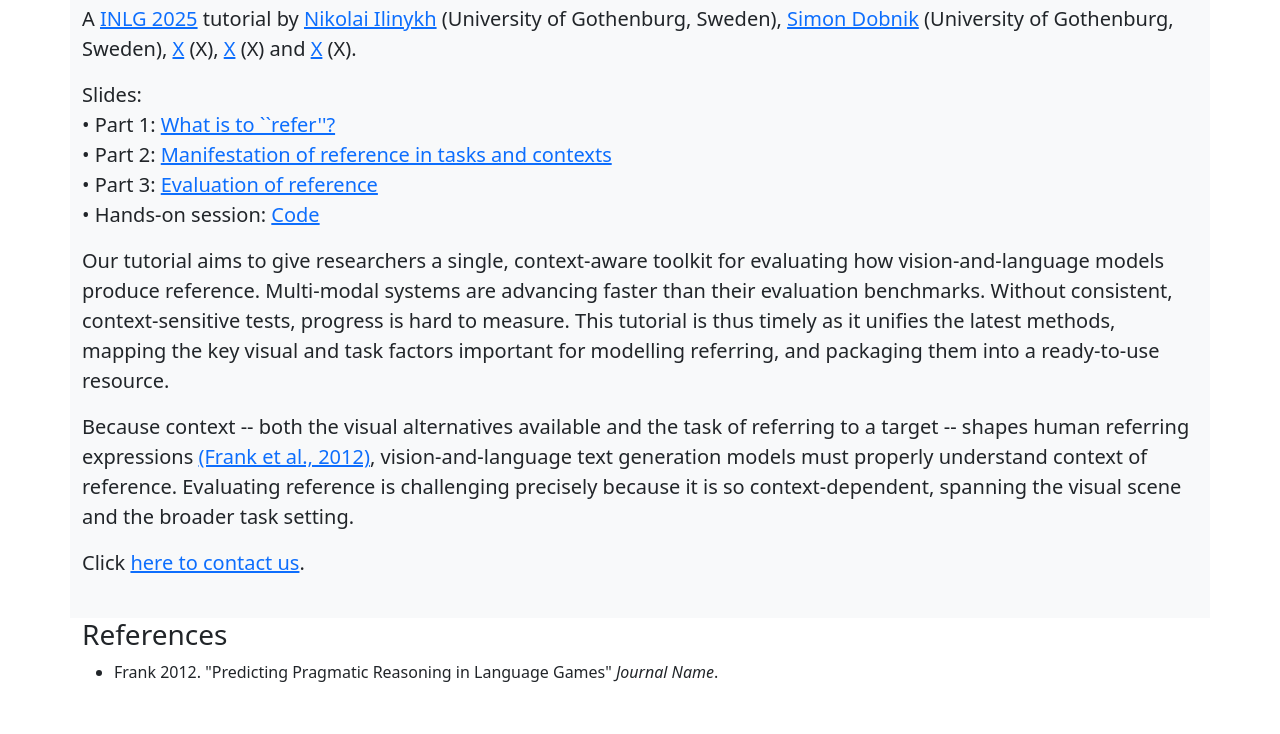
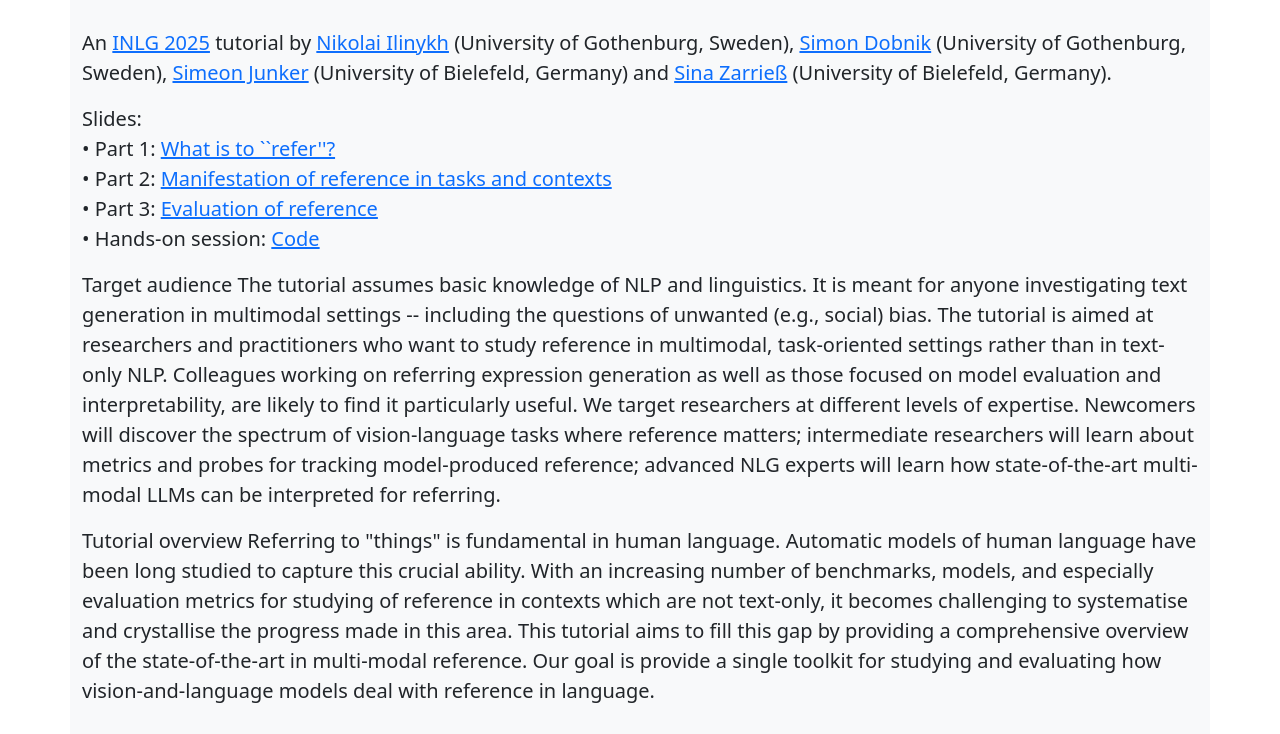
Before and after one commit to visref-inlg2025-tutorial/visref-inlg2025-tutorial.github.io, a plain HTML site: page index.html in a window 1280 px wide. Shown: the part 66-800 px from the top of the page. Drawn offline with Linux system fonts and the light colour scheme.

Commit message:
index page update

```diff
--- a/index.html
+++ b/index.html
@@ -8,7 +8,8 @@
     <div class="container bg-light">
         <br>
         <h2>Visual and Task Context for Multi-Modal Reference</h2>
-        <p class="lead">A <a href="https://2025.inlgmeeting.org">INLG 2025</a> tutorial by <a href="X">Nikolai Ilinykh</a> (University of Gothenburg, Sweden), <a href="X">Simon Dobnik</a> (University of Gothenburg, Sweden), <a href="X">X</a> (X), <a href="X">X</a> (X) and <a href="X">X</a> (X).</p>
+        <br>
+        <p class="lead">An <a href="https://2025.inlgmeeting.org">INLG 2025</a> tutorial by <a href="X">Nikolai Ilinykh</a> (University of Gothenburg, Sweden), <a href="X">Simon Dobnik</a> (University of Gothenburg, Sweden), <a href="X">Simeon Junker</a> (University of Bielefeld, Germany) and <a href="X">Sina Zarrieß</a> (University of Bielefeld, Germany).</p>
 
         <p class="lead">Slides:<br>
         &#8226; Part 1: <a href=X>What is to ``refer''?</a> <br>
@@ -20,16 +21,66 @@
 
         <p class="lead">
 
-            Our tutorial aims to give researchers a single, context-aware toolkit for evaluating how vision-and-language models produce reference.
-            Multi-modal systems are advancing faster than their evaluation benchmarks.
-            Without consistent, context-sensitive tests, progress is hard to measure.
-            This tutorial is thus timely as it unifies the latest methods, mapping the key visual and task factors important for modelling referring, and packaging them into a ready-to-use resource.
+            <b>Target audience</b> The tutorial assumes basic knowledge of NLP and linguistics.
+            It is meant for anyone investigating text generation in multimodal settings -- including the questions of unwanted (e.g., social) bias.
+            The tutorial is aimed at researchers and practitioners who want to study reference in multimodal, task-oriented settings rather than in text-only NLP.
+            Colleagues working on referring expression generation as well as those focused on model evaluation and interpretability, are likely to find it particularly useful.
+            We target researchers at different levels of expertise.
+            Newcomers will discover the spectrum of vision-language tasks where reference matters; intermediate researchers will learn about metrics and probes for tracking model-produced reference; advanced NLG experts will learn how state-of-the-art multi-modal LLMs can be interpreted for referring.
+
         </p>
 
         <p class="lead">
 
-            Because context -- both the visual alternatives available and the task of referring to a target -- shapes human referring expressions <a href="#bib-frank2012">(Frank et al., 2012)</a>, vision-and-language text generation models must properly understand context of reference.
-            Evaluating reference is challenging precisely because it is so context-dependent, spanning the visual scene and the broader task setting.
+            <b>Tutorial overview</b> Referring to "things" is fundamental in human language. Automatic models of human language have been long studied to capture this crucial ability. With an increasing number of benchmarks, models, and especially evaluation metrics for studying of reference in contexts which are not text-only, it becomes challenging to systematise and crystallise the progress made in this area. This tutorial aims to fill this gap by providing a comprehensive overview of the state-of-the-art in multi-modal reference. Our goal is provide a single toolkit for studying and evaluating how vision-and-language models deal with reference in language.
+
+            <br><br>
+
+            The toolkit consists of a set of resources designed to generalise the research on reference in multimodal contexts. These resources include datasets, evaluation metrics, and analysis tools that can be applied across different tasks and models. We will specifically focus on the role of the task and visual information in modelling reference. This tutorial is thus timely as it unifies the latest methods, mapping the key visual and task factors important for modelling referring, and packaging them into a ready-to-use resource.
+
+            <br><br>
+
+            While the tutorial introduces a technical toolkit, we will guide you through the code examples, so no need to worry. Our focus is to ensure that all participants have an idea of how they can use the code for their own research. We will use Python and Google Colab and if you are new to programming, we will guide you every step of the way
+
+            <br><br>
+
+            Do you need to study reference in your own research? Are you looking for information on existing tasks and evaluation metrics? We got you covered -- this tutorial will provide you with the overview and tools you need.
+
+            We will start with an introduction to the concept of reference, covering theoretical background and key are in multi-modal NLP where reference is crucial.
+
+            We will continue with the detailed description of the variety of multi-modal tasks with each of them requiring models to produce and analyse reference.
+
+            We will then move to the discussion of advantages and disadvantages of different evaluation metrics used to evaluate reference in multi-modal models.
+
+            We will conclude with the hands-on session, in which we will demonstrate how reference can be studied and evaluated with multi-modal LLMs on the number of multi-modal tasks such as image captioning, longer image description generation, referring expression generation and visual dialogue.
+
+            <br><br>
+
+            Workshop objectives. The participants will:
+
+            1.
+            2.
+
+            <br><br>
+
+            Learning outcomes
+
+            1.
+            2.
+
+            <br><br>
+
+            Technical requirements
+
+            1.
+            2.
+
+            <br><br>
+
+            Additional information
+
+            1.
+            2.
 
 
         </p>
@@ -41,12 +92,5 @@
 
     </div>
 
-    <!-- Add bibliography section before </body> -->
-<div class="container">
-  <h3>References</h3>
-  <ul>
-    <li id="bib-frank2012">Frank 2012. "Predicting Pragmatic Reasoning in Language Games" <i>Journal Name</i>.</li>
-  </ul>
-</div>
   </body>
 </html>
```
